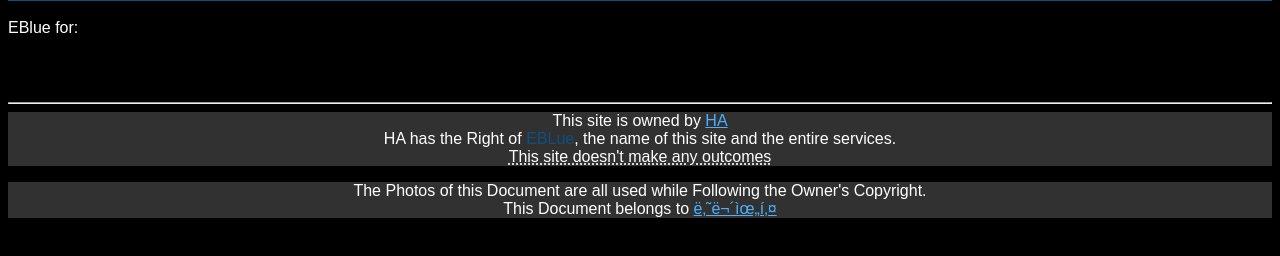
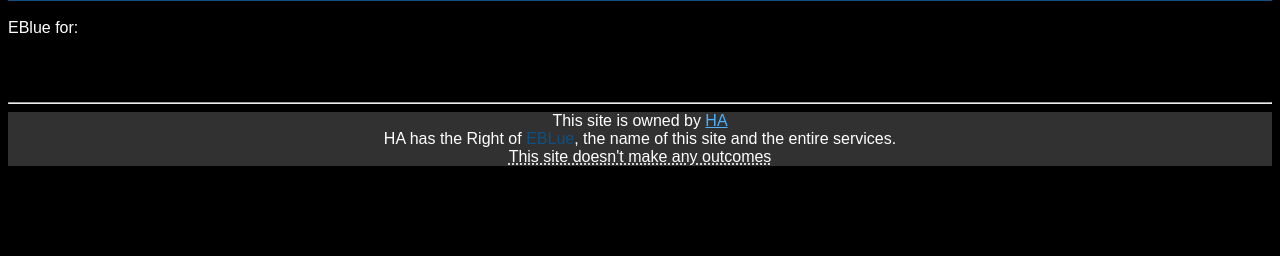
Before and after one commit to Hawon3517/SpaceX-EBlue, a plain HTML site: page index.html in a window 1280 px wide. Shown: the part 108-364 px from the top of the page. Drawn offline with Linux system fonts and the light colour scheme.

Commit message:
Update index.html

```diff
--- a/index.html
+++ b/index.html
@@ -52,11 +52,6 @@
                     <a herf="https://github.com/Hawon3517">HA</a> has the Right of <span style="color: rgb(15, 80, 130)">EBLue</span>, the name of this site and the entire services.<br>
                     <abbr title="This site is just for Site Owner and his friends to enjoy">This site doesn't make any outcomes<br></abbr>
                 </div>
-                <p></p>
-                <div class="copyright">
-                    The Photos of this Document are all used while Following the Owner's Copyright.<br>
-                    This Document belongs to <a href="https://namu.wiki/w/%EC%8A%A4%ED%8E%98%EC%9D%B4%EC%8A%A4X?from=SpaceX#toc">나무위키</a>
-                </div>
             </footer>
         </div>
     </body>
```
